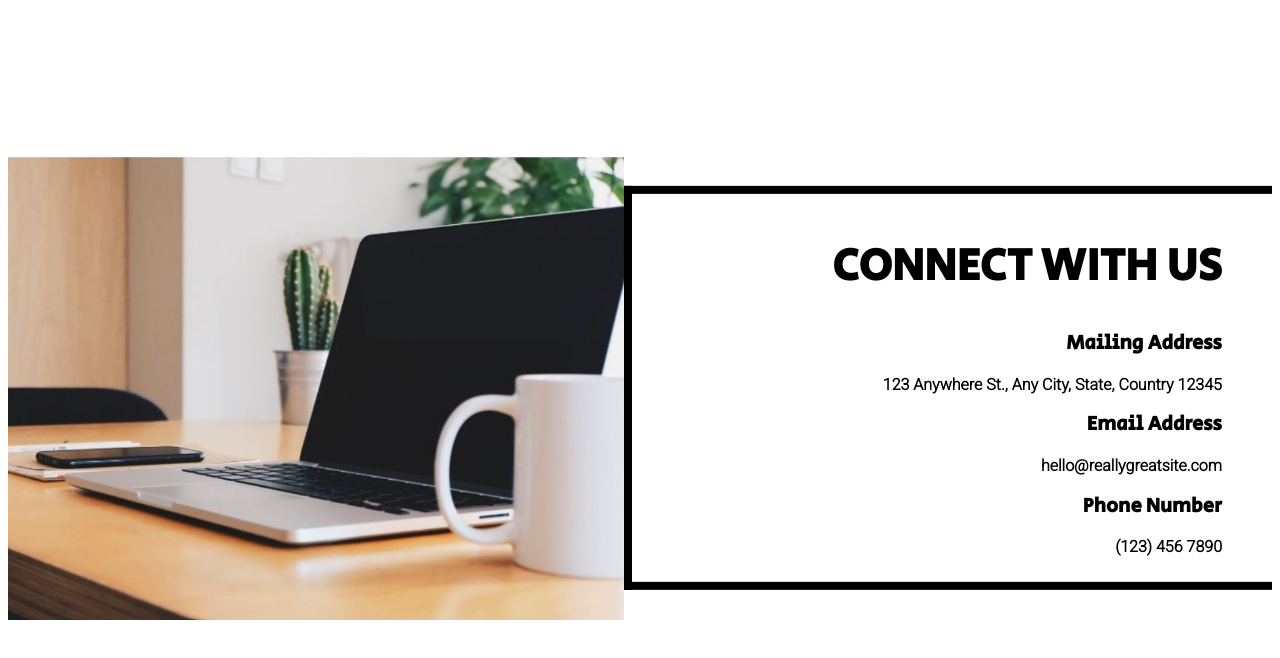
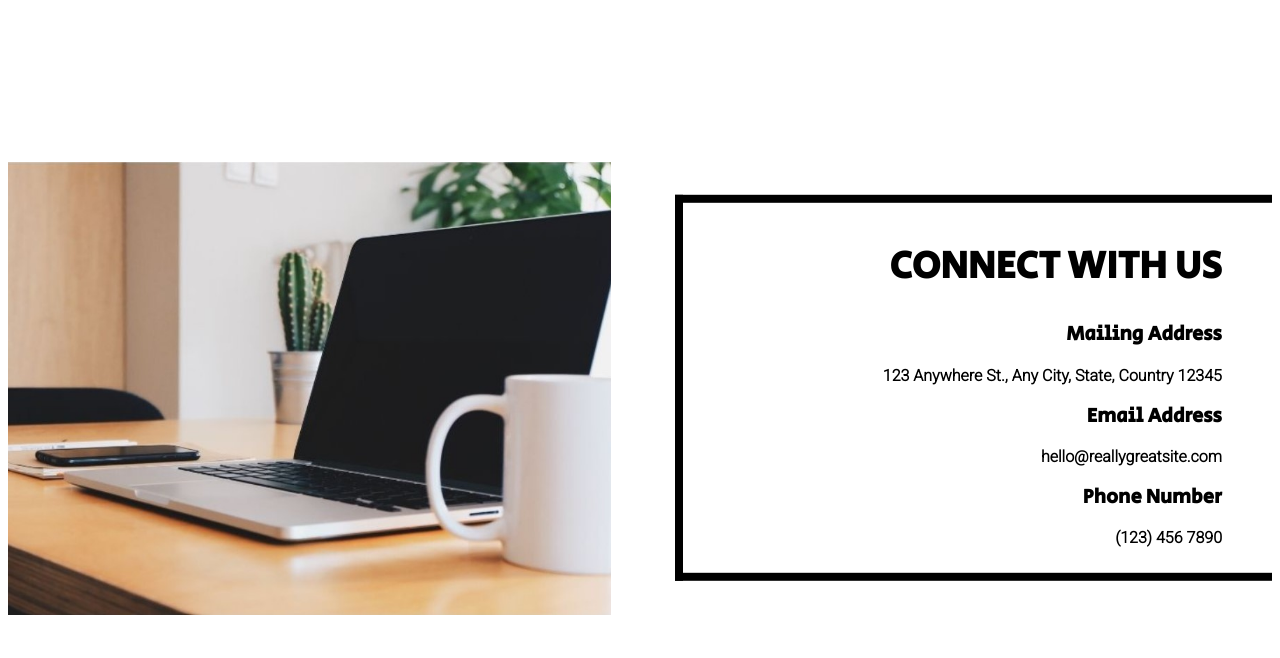
Before and after one commit to KienMing0916/KienMing0916.github.io, a plain HTML site: page week4/homework/homework3.html in a window 1280 px wide. Drawn offline with Linux system fonts and the light colour scheme.

Commit message:
change px to vw

```diff
--- a/week4/css/forhomework1.css
+++ b/week4/css/forhomework1.css
@@ -38,4 +38,5 @@ p {
     background-size: contain;
     background-position: center;
     background-repeat: no-repeat;
+    margin-left: 5vw;
 }
--- a/week4/css/forhomework3.css
+++ b/week4/css/forhomework3.css
@@ -1,5 +1,5 @@
 h1 {
-    font-size: 45px;
+    font-size: 3vw;
     font-family: 'Secular One', sans-serif;
 }
 
@@ -44,6 +44,7 @@ p {
     transform: translateY(-50%);
     float: right;
     margin: 0px;
+    margin-left: 5vw;
     padding-top: 10px;
     padding-bottom: 10px;
     padding-left: 200px;
```
